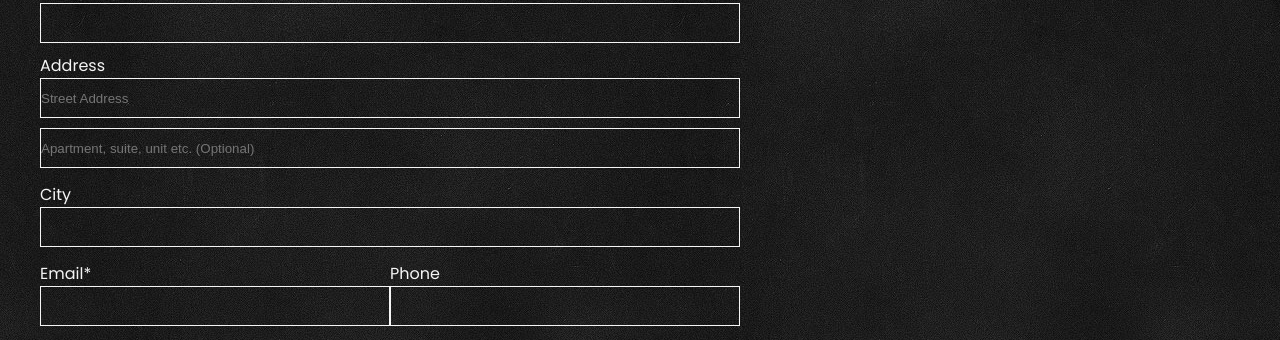
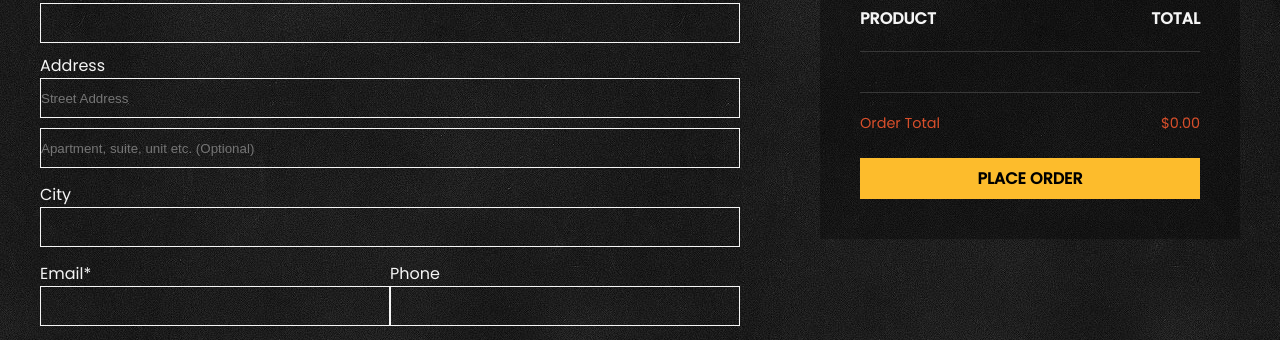
Before and after one commit to ericholdridge/gatsby-ecommerce, a Gatsby site in the folder ecommerce/: page /checkout in a window 1280 px wide. Shown: the part 532-872 px from the top of the page. Built offline with nearby package versions, Linux system fonts and the light colour scheme; Gatsby itself is replaced by a stand-in of ours.

```diff
--- /dev/null
+++ b/ecommerce/src/components/Checkout/YourOrder.js
@@ -0,0 +1,91 @@
+import React, { useContext } from "react";
+import styled from "styled-components";
+import formatMoney from "../../utils/formatMoney";
+import { AppState } from "../Context";
+import Button from "../SideCart/Button";
+
+const YourOrder = () => {
+  const { cartItems, totalPrice } = useContext(AppState);
+  return (
+    <StyledYourOrder>
+      <h2>Your Order</h2>
+      <div className="productTotal">
+        <span>PRODUCT</span>
+        <span>Total</span>
+      </div>
+      <div className="orderItems">
+        {cartItems.map((item) => (
+          <div className="item">
+            <span>{item.pizzaName}</span>
+            <span>{formatMoney(item.price)}</span>
+          </div>
+        ))}
+      </div>
+      <div className="orderTotal">
+        <span>Order Total</span>
+        <span>{formatMoney(totalPrice)}</span>
+      </div>
+      <div className="placeOrder">
+        <Button btnText="PLACE ORDER" className="placeOrderBtn" />
+      </div>
+    </StyledYourOrder>
+  );
+};
+
+const StyledYourOrder = styled.div`
+  width: 100%;
+  max-width: 420px;
+  background: rgba(0, 0, 0, 0.3);
+  padding: 40px;
+  h2 {
+    color: #fdbc2c;
+    font-size: 2.3rem;
+  }
+  .productTotal {
+    display: flex;
+    justify-content: space-between;
+    padding: 20px 0;
+    border-bottom: 1px solid #383838;
+    span {
+      display: block;
+      color: whitesmoke;
+      font-weight: 600;
+      text-transform: uppercase;
+    }
+  }
+  .orderItems {
+    padding: 20px 0;
+    border-bottom: 1px solid #383838;
+    .item {
+      display: flex;
+      justify-content: space-between;
+      padding: 4px 0;
+      span {
+        display: block;
+        color: whitesmoke;
+        font-weight: 600;
+        font-size: 0.9rem;
+      }
+    }
+  }
+  .orderTotal {
+    display: flex;
+    justify-content: space-between;
+    color: #d94f2b;
+    font-size: 0.9rem;
+    padding: 20px 0 10px 0;
+  }
+  .placeOrder {
+    width: 100%;
+    margin: 14px 0 0 0;
+    .placeOrderBtn {
+      background: #fdbc2c;
+      display: block;
+      text-align: center;
+      padding: 8px 0;
+      font-weight: 600;
+    }
+  }
+`;
+
+export default YourOrder;
--- a/ecommerce/src/components/Context.js
+++ b/ecommerce/src/components/Context.js
@@ -9,7 +9,9 @@
 export const AppProvider = ({ children }) => {
   const [showCart, setShowCart] = useState(false);
   const [cartItems, setCartItems] = useState([]);
-  const [selectPizzaSize, setSelectPizzaSize] = useState("");
+  const [selectPizzaSize, setSelectPizzaSize] = useState("Small");
+  const [price, setPrice] = useState("");
+  const totalPrice = cartItems.reduce((acc, curr) => acc + curr.price, 0);
 
   const addToCart = (pizzaItem, pizzaSize) => {
     setCartItems([
@@ -24,7 +26,6 @@
     ]);
   };
 
-
   return (
     <AppState.Provider
       value={{
@@ -35,6 +36,8 @@
         setShowCart,
         selectPizzaSize,
         setSelectPizzaSize,
+        totalPrice,
+        setPrice,
       }}
     >
       <GlobalStyles />
--- a/ecommerce/src/pages/checkout.js
+++ b/ecommerce/src/pages/checkout.js
@@ -1,6 +1,7 @@
 import React from "react";
 import styled from "styled-components";
 import CheckoutForm from "../components/Checkout/CheckoutForm";
+import YourOrder from "../components/Checkout/YourOrder";
 import Container from "../components/ReusableComponents/Container";
 // Images
 import CheckoutBgImage from "../images/menu-bg.jpg";
@@ -15,6 +16,7 @@
       <div className="background">
         <Container>
           <CheckoutForm />
+          <YourOrder />
         </Container>
       </div>
     </StyledCheckoutPage>
@@ -37,6 +39,9 @@
     }
   }
   .container {
+    display: flex;
+    justify-content: space-between;
+    align-items: center;
   }
   .background {
     width: 100%;
--- a/ecommerce/src/pages/menu.js
+++ b/ecommerce/src/pages/menu.js
@@ -58,7 +58,6 @@
     .container {
       display: flex;
       flex-wrap: wrap;
-      padding: 40px 0;
     }
   }
 `;
--- a/sanity/schemas/schema.js
+++ b/sanity/schemas/schema.js
@@ -3,8 +3,9 @@
 import schemaTypes from "all:part:@sanity/base/schema-type";
 import Hero from "./Hero/Hero";
 import Menu from "./Menu/Menu";
+import Price from "./Menu/Price";
 
 export default createSchema({
   name: "default",
-  types: schemaTypes.concat([Hero, Menu]),
+  types: schemaTypes.concat([Hero, Menu, Price]),
 });
```
Also changed, not shown: ecommerce/src/components/PizzaMenu/PizzaMenu.js (+22 -14 lines), sanity/schemas/Menu/Menu.js (+8 -3 lines), sanity/schemas/Menu/Price.js (added, +26 -0 lines), 1 other file.
